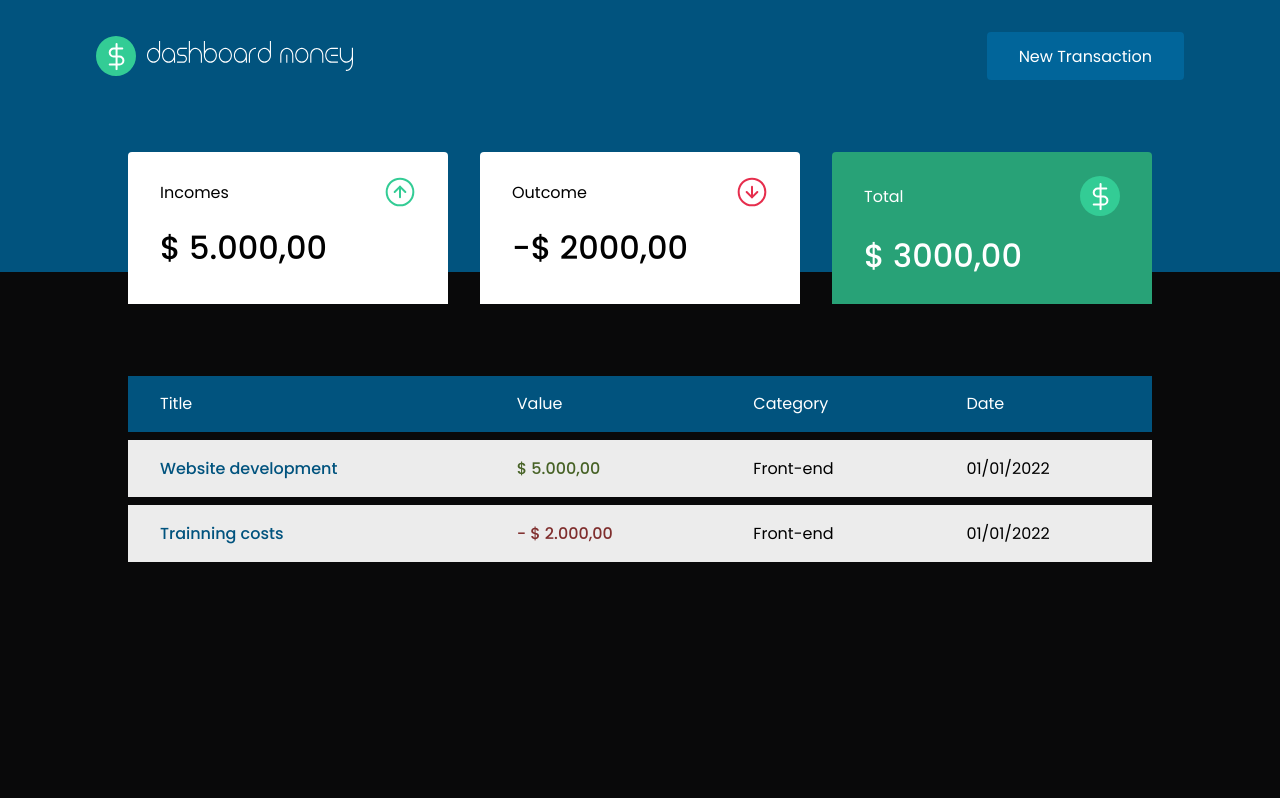
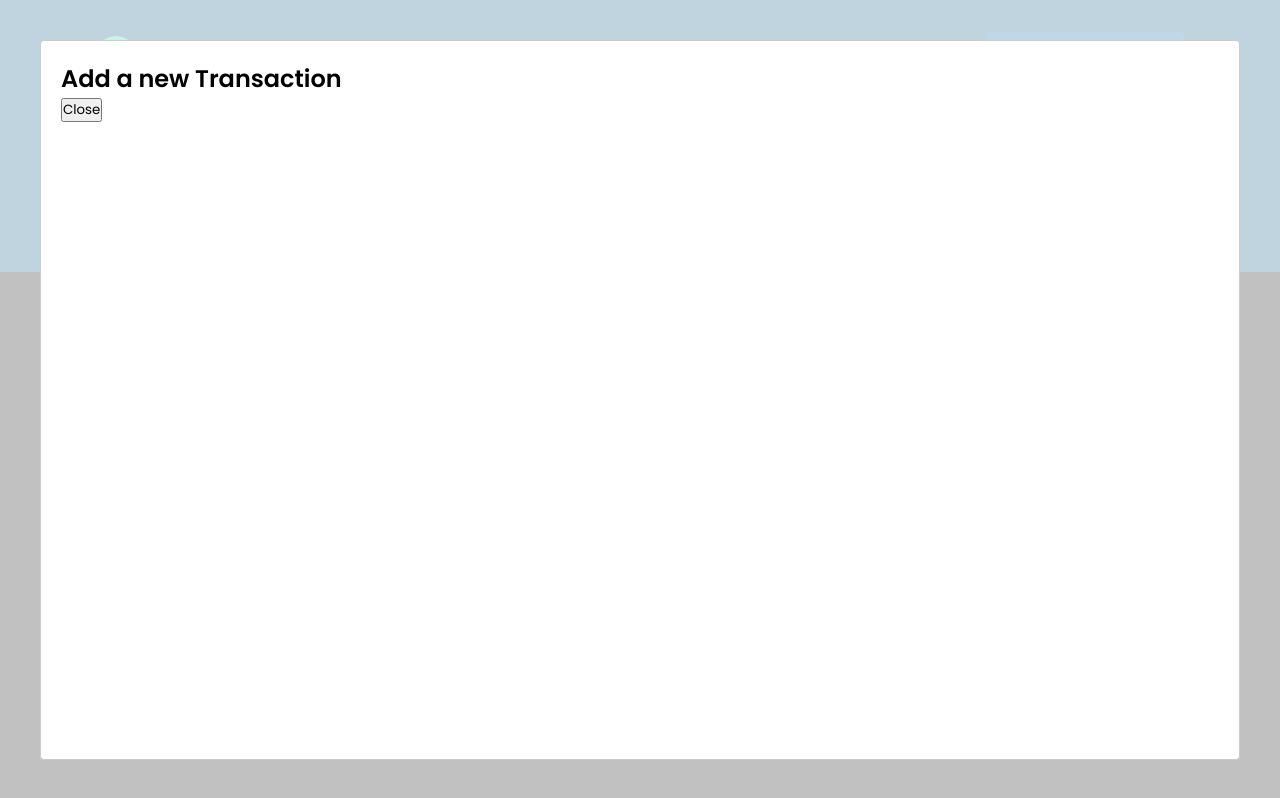
Before and after one commit to BinaryLeo/react_dashboard_money, a React (Create React App) app: page / in a window 1280 px wide. Both pictures are taken after a click on the button "New Transaction". Built offline with nearby package versions, Linux system fonts and the light colour scheme; no server answers; what miragejs would draw is missing.

Commit message:
chore: add new transactions - react modal

```diff
--- a/package.json
+++ b/package.json
@@ -4,11 +4,13 @@
   "private": true,
   "dependencies": {
     "@headlessui/react": "^1.6.4",
+    "@types/react-modal": "^3.13.1",
     "axios": "^0.27.2",
     "html2canvas": "^1.4.1",
     "miragejs": "^0.1.45",
     "react": "^18.1.0",
     "react-dom": "^18.1.0",
+    "react-modal": "^3.15.1",
     "react-scripts": "5.0.1",
     "styled-components": "^5.3.5",
     "web-vitals": "^2.1.0"
--- a/src/App.tsx
+++ b/src/App.tsx
@@ -1,13 +1,36 @@
+import React, { useState } from "react";
+import Modal from "react-modal";
 import { Dashboard } from "./components/Dashboard";
 import { Header } from "./components/Header";
 import { GlobalStyle } from "./styles/global";
+
+Modal.setAppElement('#root');
 export function App() {
+  const [isNewTransactionModalOpen, setIsNewTransactionModalOpen] =
+    useState(false);
+
+  function handleOpenNewTransactionModal() {
+    setIsNewTransactionModalOpen(true);
+  }
+  function handleCloseNewTransactionModal() {
+    setIsNewTransactionModalOpen(false);
+  }
   return (
     <>
-     <Header/>
-     <Dashboard/>
-     <GlobalStyle/>
+      <Header onOpenNewTransactionModal={handleOpenNewTransactionModal} />
+      <Dashboard />
 
+      <Modal
+        isOpen={isNewTransactionModalOpen}
+        onRequestClose={handleCloseNewTransactionModal}
+      >
+        <h2>Add a new Transaction</h2>
+        <button type="button" onClick={handleCloseNewTransactionModal}>
+          Close
+        </button>
+      </Modal>
+
+      <GlobalStyle />
     </>
   );
 }
--- a/src/components/Header/index.tsx
+++ b/src/components/Header/index.tsx
@@ -1,11 +1,19 @@
+
 import {Container, Content} from './styles';
 import logo from '../../assets/logo.svg';
-export function Header(){
+
+
+interface HeaderProps {
+onOpenNewTransactionModal: () => void;
+}
+export function Header({onOpenNewTransactionModal}: HeaderProps) {
+
     return (
         <Container>
             <Content>
             <img src={logo} alt="dashbard money logo"/>
-            <button type="button">New Transaction</button>
+            <button type="button"
+            onClick={onOpenNewTransactionModal}>New Transaction</button>
             </Content>
 
         </Container>
```
Also changed, not shown: 2 other files (tests, documents, lock files or other folders).
